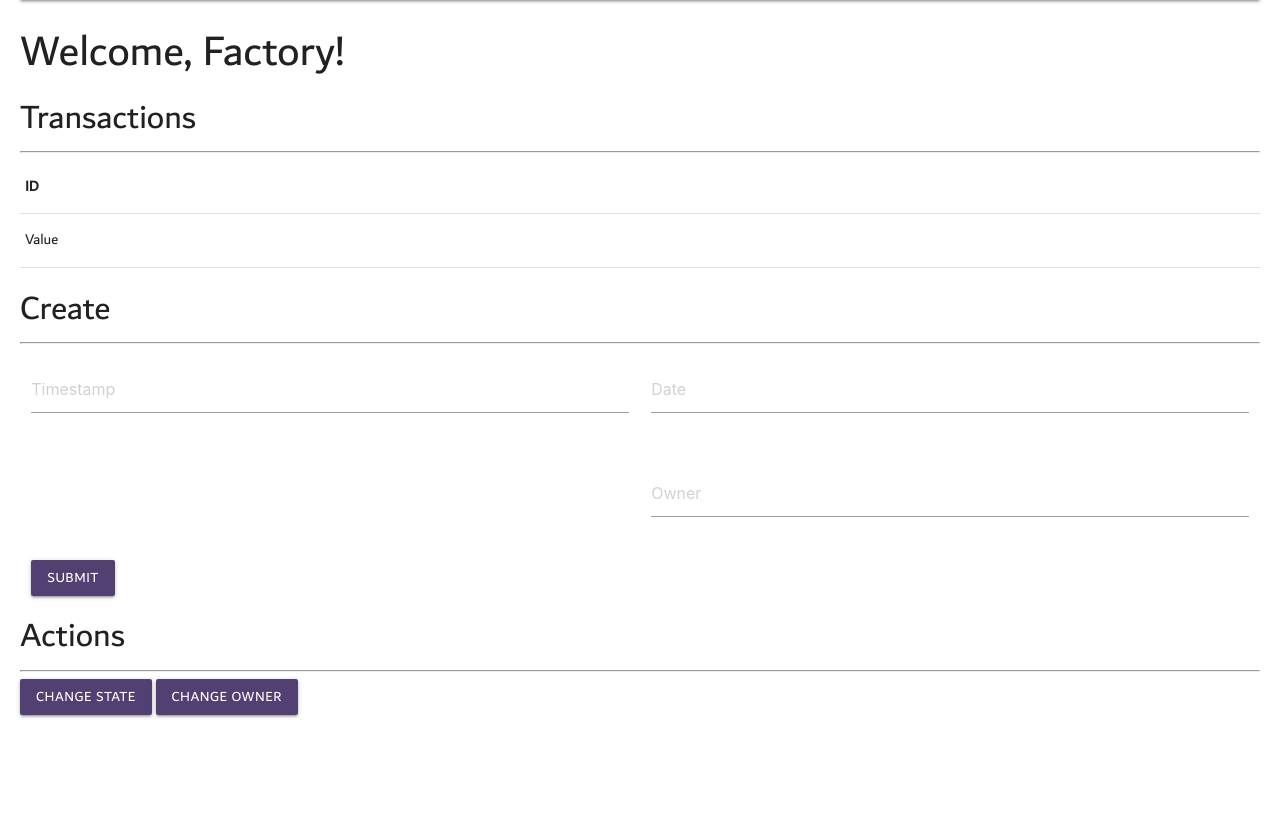
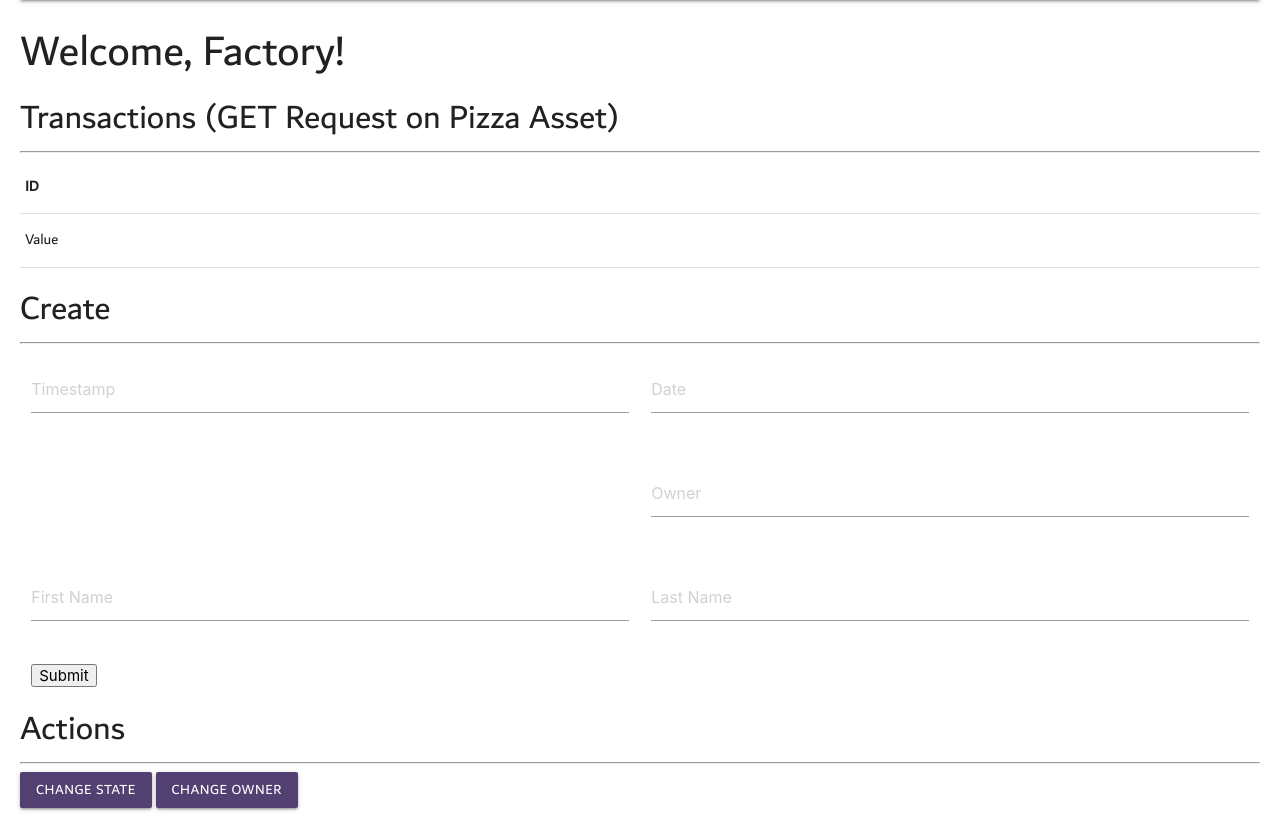
Before and after one commit to AlexAlBasosi/pizza-on-the-blockchain, a Flask app: page /factory in a window 1280 px wide. Shown: the part 84-912 px from the top of the page. Before the commit the page ends 802 px from the top, so only its background shows below. Run offline with Flask 2, Linux system fonts and the light colour scheme; some libraries are stand-ins or nearby versions.

Commit message:
New stuffs

```diff
--- a/application.py
+++ b/application.py
@@ -1,5 +1,34 @@
-from flask import Flask, render_template
+from flask import Flask, render_template, request
+import requests
 app = Flask(__name__)
+
+get_pizza_url = "http://localhost:3000/api/Pizza/pizza"
+post_pizza_url = "http://localhost:3000/api/Pizza/pizza"
+post_pizza_json = {
+  "$class": "org.acme.howto.Pizza",
+  "pizzaId": "3901",
+  "timestamp": "",
+  "date": "",
+  "state": "production",
+  "owner": {
+    "$class": "org.acme.howto.Entity",
+    "entityId": "3592",
+    "entityType": "",
+    "firstName": "",
+    "lastName": ""
+  }
+}
+'''
+To create Pizza:
+- timestamp (now)
+- date (now)
+- state (dropdown)
+- owner (factory)
+TO JSON AND THEN POST TO API
+pizzaId: "pizza"
+entityId: "factory"
+entityType: "factory"
+'''
 
 @app.route("/")
 @app.route("/index")
@@ -12,6 +41,25 @@ def factory():
 		"pizza": {"name": "pizza123", "date": "29/06/1996"}
 	}
 	return render_template('factory.html', title="Factory", transactions=transactions)
+
+@app.route("/submitPizza", methods=['POST', 'GET'])
+def submitPizza():
+	json_val = {
+	  "$class": "org.acme.howto.Pizza",
+	  "pizzaId": "pizza",
+	  "timestamp": request.form['firstname'],
+	  "date": request.form['date'],
+	  "state": request.form['state'],
+	  "owner": {
+	    "$class": "org.acme.howto.Entity",
+	    "entityId": "factory",
+	    "entityType": "factory",
+	    "firstName": request.form['firstname'],
+	    "lastName": request.form['lastname']
+	  }
+	}
+	requests.post('http://localhost:3000/api/Pizza/pizza', data = json_val)
+	return(str(json_val))
 
 @app.route("/wholesaler")
 def wholesaler():
--- a/templates/factory.html
+++ b/templates/factory.html
@@ -5,7 +5,7 @@
     <h3>Welcome, {{ title }}!</h3>
 
     <div class="transactions">
-      <h4>Transactions</h4>
+      <h4>Transactions (GET Request on Pizza Asset)</h4>
       <hr/>
       <table>
         <thead>
@@ -22,20 +22,20 @@
       <hr/>
       <!-- START FORM -->
         <div class="row">
-          <form class="col s12">
+          <form class="col s12" action="submitPizza" method="POST">
             <!-- Timestamp/Date -->
             <div class="row">
               <div class="input-field col s6">
-                <input placeholder="Timestamp" id="timestamp" type="text" >
+                <input placeholder="Timestamp" name="timestamp" type="text" >
               </div>
               <div class="input-field col s6">
-                <input placeholder="Date" class="datepicker" id="date" type="text" >
+                <input placeholder="Date" name="date" id="date" type="text" >
               </div>
             </div>
             <!-- State/Owner -->
             <div class="row">
               <div class="input-field col s6">
-                <select>
+                <select name="state">
                   <option value="" disabled selected>Choose your option</option>
                   <option value="1">Production</option>
                   <option value="2">Freezing</option>
@@ -47,7 +47,16 @@
                 <input placeholder="Owner" id="owner" type="text" >
               </div>
             </div>
-            <a class="waves-effect waves-light btn our-colour">Submit</a>
+            <!-- First Name/Last Name -->
+            <div class="row">
+              <div class="input-field col s6">
+                <input placeholder="First Name" id="timestamp" name="firstname" type="text" >
+              </div>
+              <div class="input-field col s6">
+                <input placeholder="Last Name" name="lastname" id="date" type="text" >
+              </div>
+            </div>
+            <input type="submit" value="Submit" name="">
           </form>
         </div>
       <!-- END FORM -->
```
